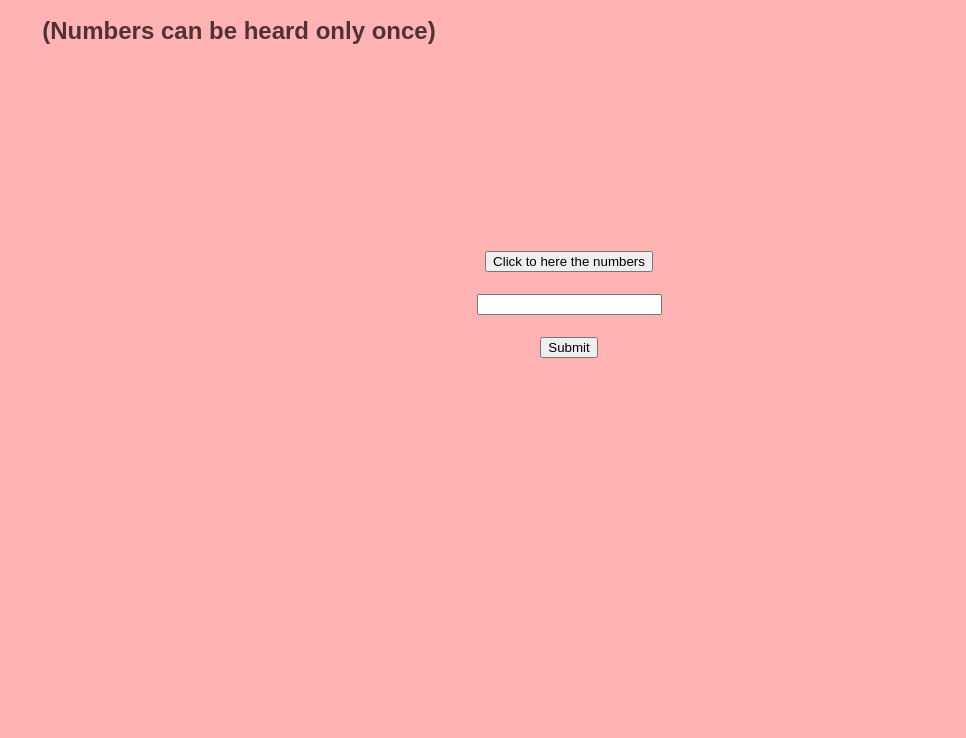
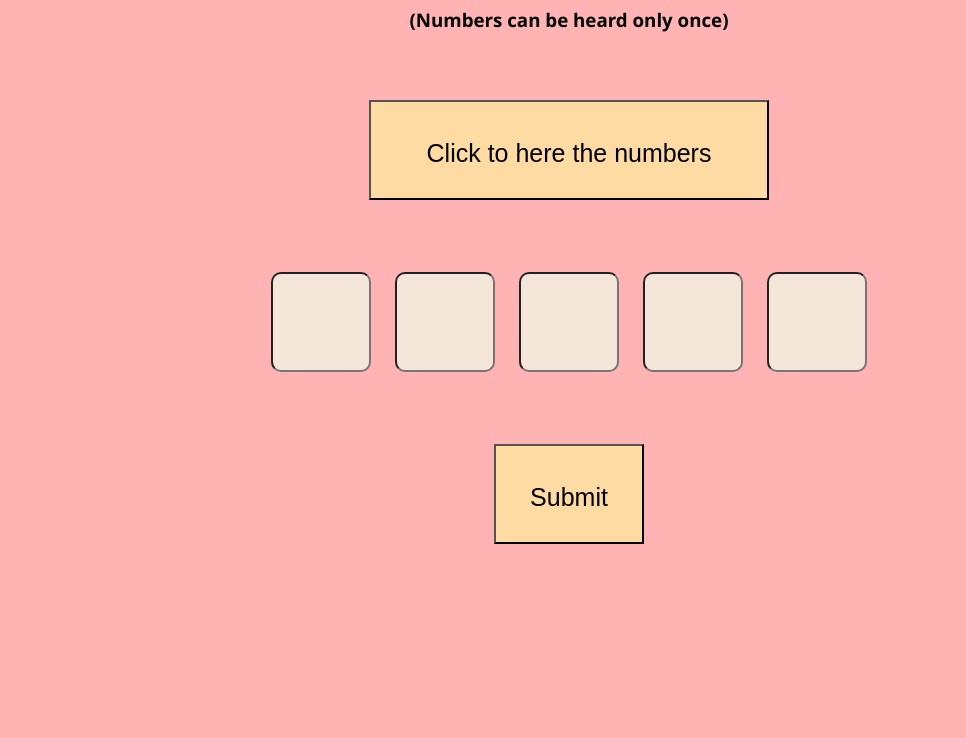
Before and after one commit to noughtsamar/CONFUSION, a plain HTML site: page Repeating/repeating.html in a window 1280 px wide. Shown: the part 62-800 px from the top of the page, without its empty margins (71-1037 px from the left). Drawn offline with Linux system fonts and the light colour scheme.

Commit message:
Update repeating.html

```diff
--- a/Repeating/repeating.html
+++ b/Repeating/repeating.html
@@ -11,18 +11,6 @@
             font-size:34px; font-weight:500;
             margin-left: 100px;
   }
-  .content {
-  height: 200px;
-  width: 400px;
-  /* background-color: var(--buttonhover); */
-  font-size: 150%;
-  margin-left: 100px;
-  margin-top: 20px;
-  font-family: Arial, Helvetica, sans-serif;
-  color: rgb(81, 49, 49);
-  padding: 10px;
-  text-align:center;
-}
 .text-input {
     height:100px;
     width:100px;
@@ -33,6 +21,16 @@
     border-radius: 10%;
     margin: 0 10px;
 }
+button
+            {
+                height:100px;
+                width:400px;
+                background-color: #FFDBA4;
+                margin: 50px 20px;
+                text-align:center;
+                font-size: 25px;
+                line-height: 100px;
+            }
         </style>
     </head>
     <body>
@@ -66,19 +64,50 @@
                 PlayNumber();
                 setTimeout(function() { playAudio(num - 1); }, 1500);
             }
+            function getnum() {
+    var input = document.getElementsByName('array[]');
+    const arr=[];
+    for (var i = 0; i < input.length; i++) {
+        var a = input[i].value;
+        arr[i] = a;
+    }
+
+    let q=0;
+    for (let p = 0; p < 6; p++) {
+        if (arr[p]!=num[p]) {
+            q++;
+            break;
+        }
+
+    }
+
+    if (q==0) {
+        console.log("ok")
+    }else{
+        console.log("not ok")
+    }
+}
         </script>
-        <h1>Enter the numbers in the said sequence</h1>
-        <h3 class="content">(Numbers can be heard only once)</h3>
+        <h1 style="text-align: center;">Enter the numbers in the said sequence</h1>
+        <h3 style="text-align: center;">(Numbers can be heard only once)</h3>
         <div style="text-align: center;">
             <button onclick="return playAudio(5);">Click to here the numbers</button>
             <br>
             <br>
-            <form>
-                <input type="text" pattern="[0-9]{5}">
-                <br>
-                <br>
-                <input type="submit">
-            </form>
+            <div class="text-container">
+                <form class="input" action="index.html" method="post">
+
+                    <div class="input1">
+                        <input class="text-input"type="text" name="array[]" value="" />
+                        <input class="text-input"type="text" name="array[]" value="" />
+                        <input class="text-input"type="text" name="array[]" value="" />
+                        <input class="text-input"type="text" name="array[]" value="" />
+                        <input class="text-input"type="text" name="array[]" value="" />
+                    </div>
+                    <br>
+                    <button type="button" name="button" onclick="getnum()" class="input2" style="width: 150px;">Submit</button>
+                </form>
+            </div>
         </div>
     </body>
 </html>
```
